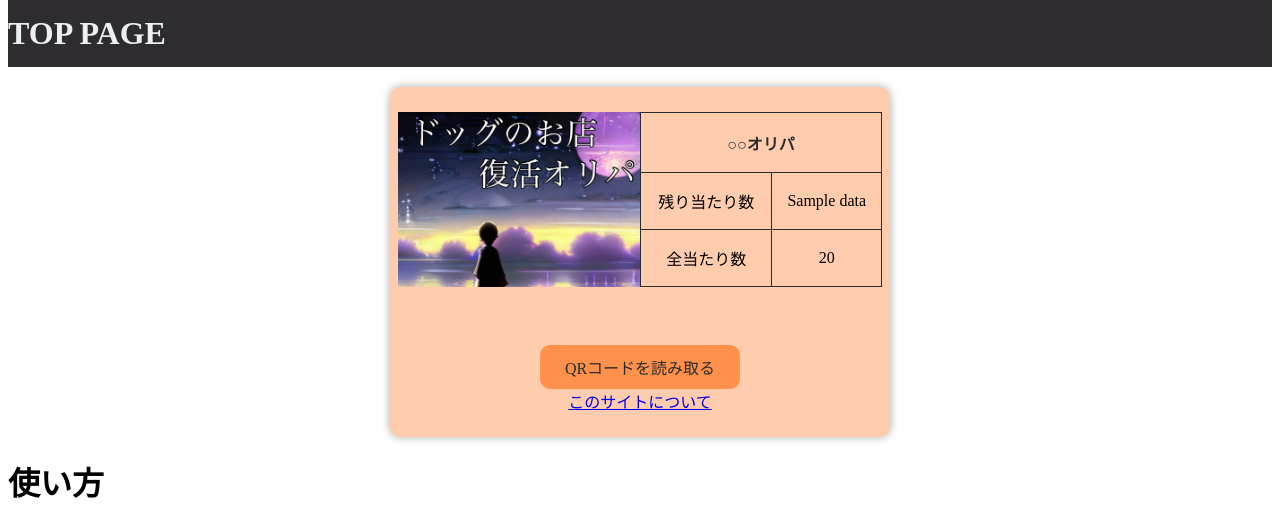
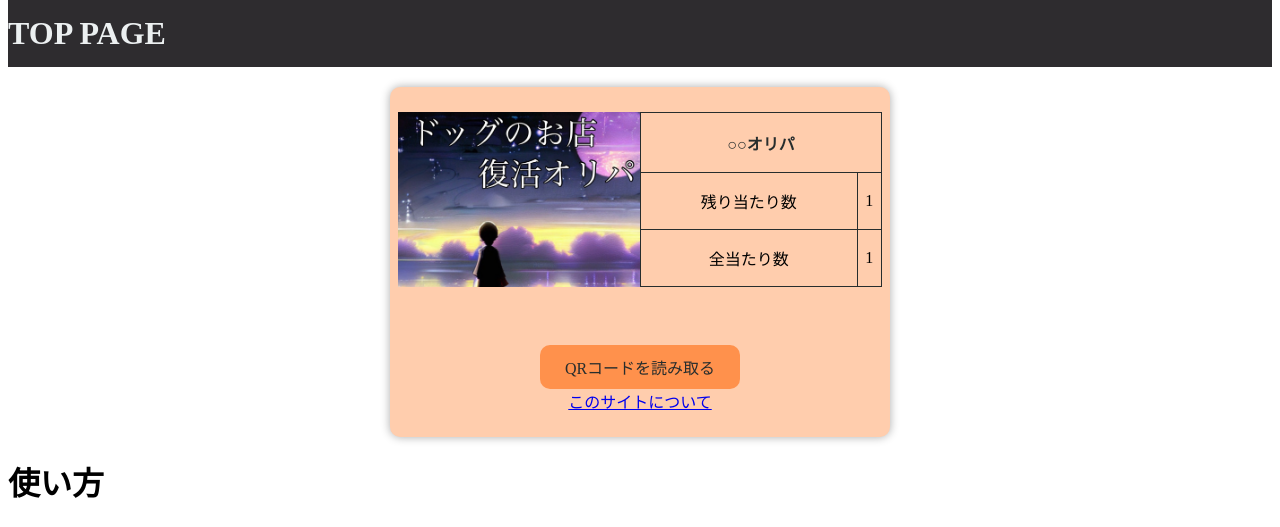
Before and after one commit to dog0922t/portfolio_1, a Flask app: template flask_blog/templates/entries/index.html in a window 1280 px wide. Shown: the part 102-629 px from the top of the page. Run offline with Flask 3, Linux system fonts and the light colour scheme; the template is opened without the code that fills it: most values are stand-ins (such as "Sample title", 1, 10 or a date in 2020).

Commit message:
Update index.html

```diff
--- a/flask_blog/templates/entries/index.html
+++ b/flask_blog/templates/entries/index.html
@@ -25,15 +25,18 @@
       <div class="subcontents">
         <ing class="oripasamune" background="./images/oripa.jpg"></ing>
         <table class="hixyou" border="1">  <!--表-->
+          {% for i in data_atari %}
           <th class="design01" colspan="2">○○オリパ</th>
             <tr>
+
               <td class="design03">残り当たり数</td>
-              <td class=atari>{{ data }}</td> {#{% data %}となっていた。コメントの仕方が違った。 #}
+              <td class=atari>{{i.rest_hit_number}}</td> {#{% data %}となっていた。コメントの仕方が違った。 #}
             </tr>
           <tr>
             <td class="design04">全当たり数</td>
-            <td class="zentai">20</td>
+            <td class="zentai">{{i.all_hit_number}}</td>
           </tr>
+          {% endfor %}
         </table>
           </div>
 
```
